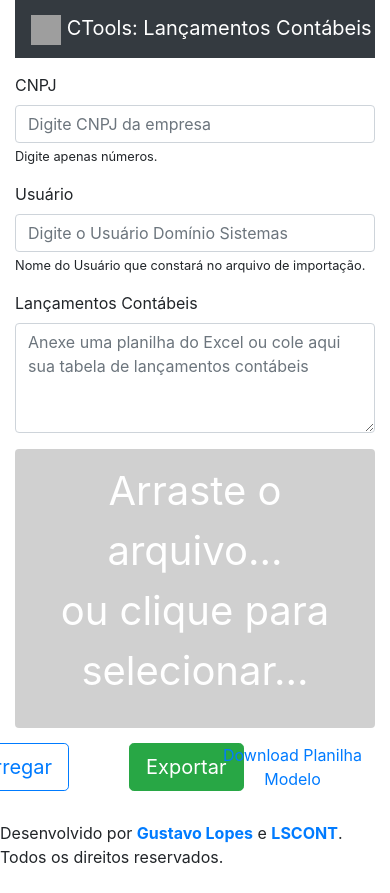
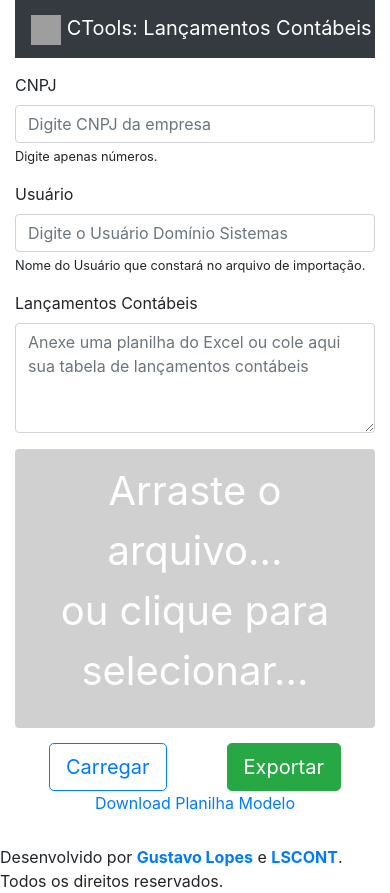
Before and after one commit to gusflopes/xls2dom, a React (Create React App) app in the folder packages/frontend/: page / in a window 390 px wide. Before the commit the page ends 869 px from the top, so only its background shows below. Built offline with nearby package versions, Linux system fonts and the light colour scheme; grey boxes are pictures that could not be loaded.

Commit message:
fix: responsive cta button

```diff
--- a/packages/frontend/src/App.tsx
+++ b/packages/frontend/src/App.tsx
@@ -109,11 +109,11 @@ function App() {
         </Col>
       </Row>
       <Row style={{marginTop: '15px', justifyContent: 'center'}} >
-        <Col xs={6} sm={6} md={6} lg={6} style={{display: 'flex', justifyContent: 'center'}}>
+        <Col xs={12} sm={12} md={6} lg={6} style={{display: 'flex', justifyContent: 'center'}}>
           <Button variant="outline-primary" size="lg" style={{margin: '0 30px'}} onClick={handleSubmit}>Carregar</Button>
           <Button variant="success" size="lg" style={{margin: '0 30px'}} onClick={handleExport}>Exportar</Button>
         </Col>
-        <Col xs={6} sm={6} md={6} lg={6}>
+        <Col xs={12} sm={12} md={6} lg={6}>
           <a href="/example.xlsx"><span style={{display: 'block', textAlign: 'center', alignSelf: 'center'}}>Download Planilha Modelo</span></a>
         </Col>
       </Row>
```
